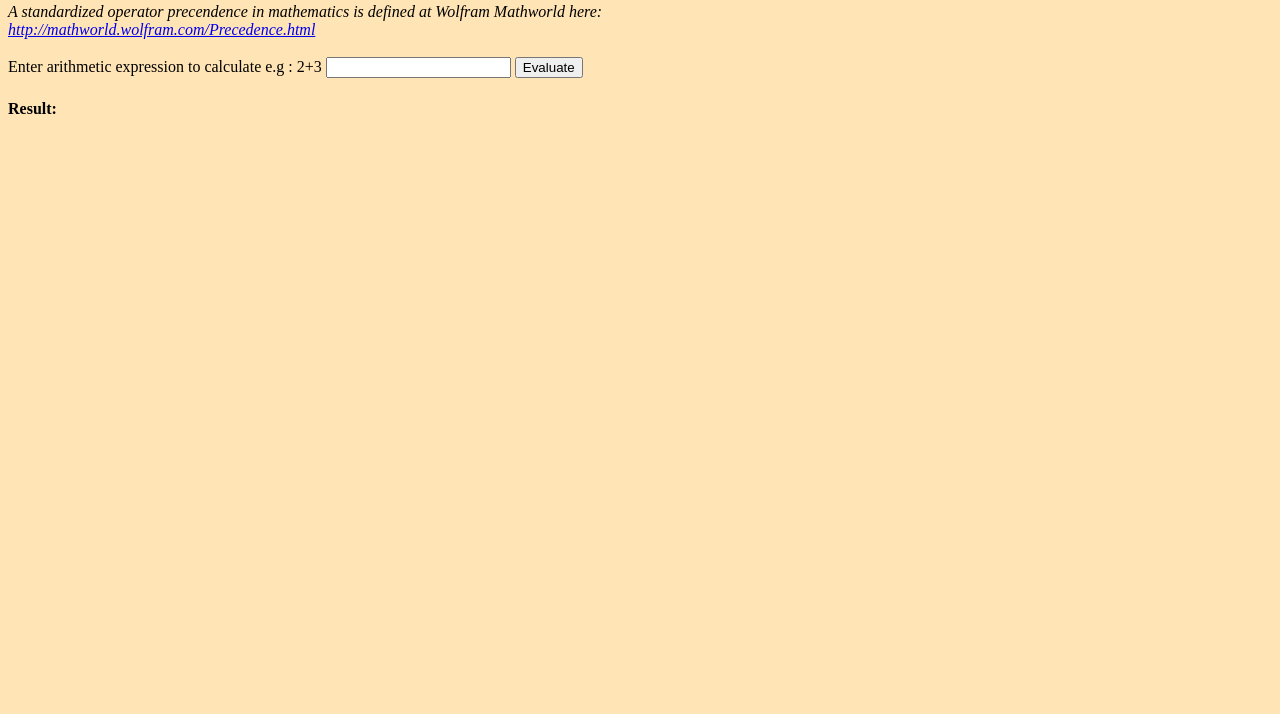
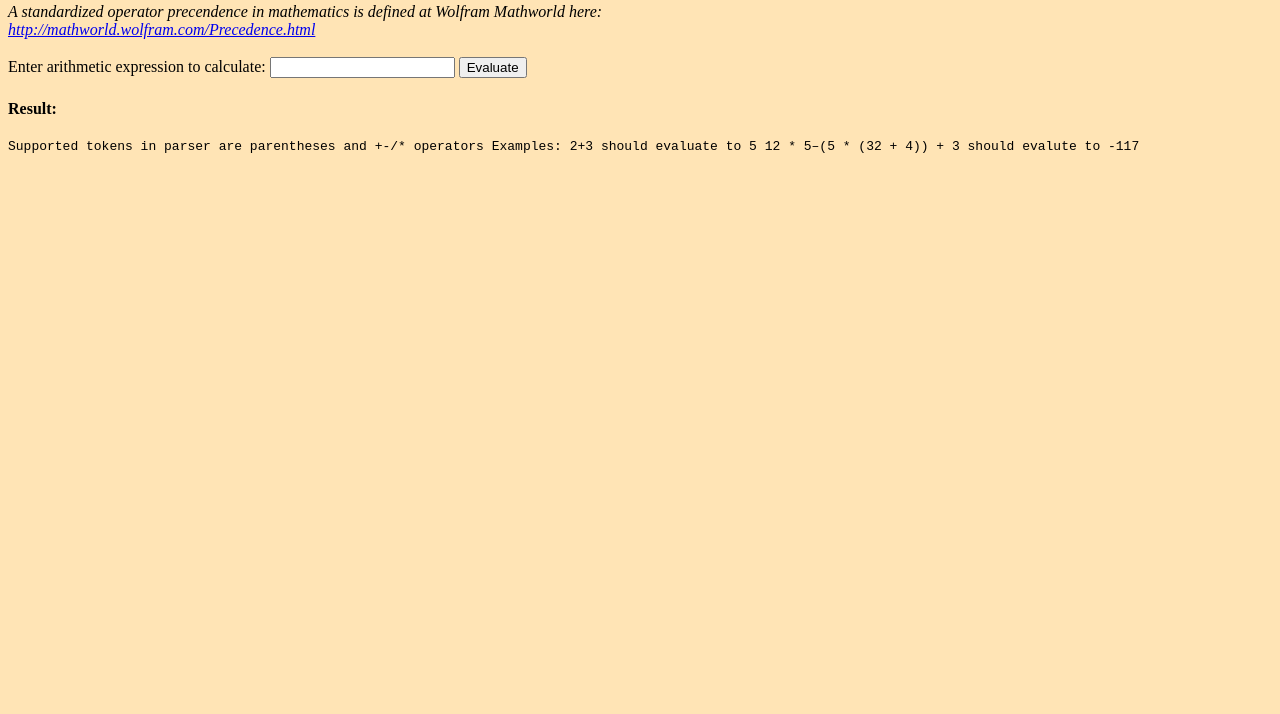
Before and after one commit to toreaurstadboss/JsSimpleArithmeticParser, a website: page index.html in a window 1280 px wide. Shown: the part 86-800 px from the top of the page. Drawn offline with Linux system fonts and the light colour scheme.

Commit message:
Basic parser documentation

```diff
--- a/index.html
+++ b/index.html
@@ -23,9 +23,7 @@
       method="submit"
       onsubmit="evaluateArithmeticExpression(); return false;"
     >
-      <label for="expression">
-        Enter arithmetic expression to calculate e.g : 2+3</label
-      >
+      <label for="expression"> Enter arithmetic expression to calculate:</label>
       <input type="text" id="expression" />
       <button type="submit" onclick="evaluateArithmeticExpression()">
         Evaluate
@@ -33,6 +31,14 @@
       <h4>Result:</h4>
       <div id="result"></div>
     </form>
+
+    <code>
+      Supported tokens in parser are parentheses and +-/* operators
+      Examples:
+      2+3 should evaluate to 5
+      12 * 5–(5 * (32 + 4)) + 3 should evalute to -117
+    </em>
+
     <script type="text/javascript">
       function evaluateArithmeticExpression() {
         //debugger;
```
